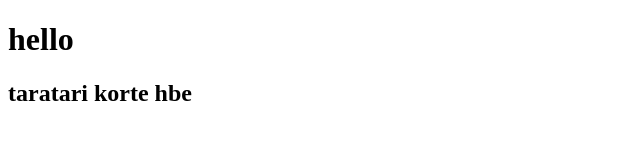
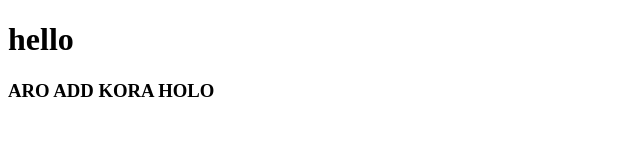
Before and after one commit to Silmaverse/Git_branche_practice, a plain HTML site: page index.html in a window 1280 px wide. Shown: the whole page, without its empty margins (0-640 px from the left). Drawn offline with Linux system fonts and the light colour scheme.

Commit message:
Apply dev_4 changes to index.html

```diff
--- a/index.html
+++ b/index.html
@@ -7,6 +7,6 @@
 </head>
 <body>
     <h1>hello</h1>
-    <h2>taratari korte hbe</h2>
+    <h3>ARO ADD KORA HOLO</h3>
 </body>
 </html>
```
